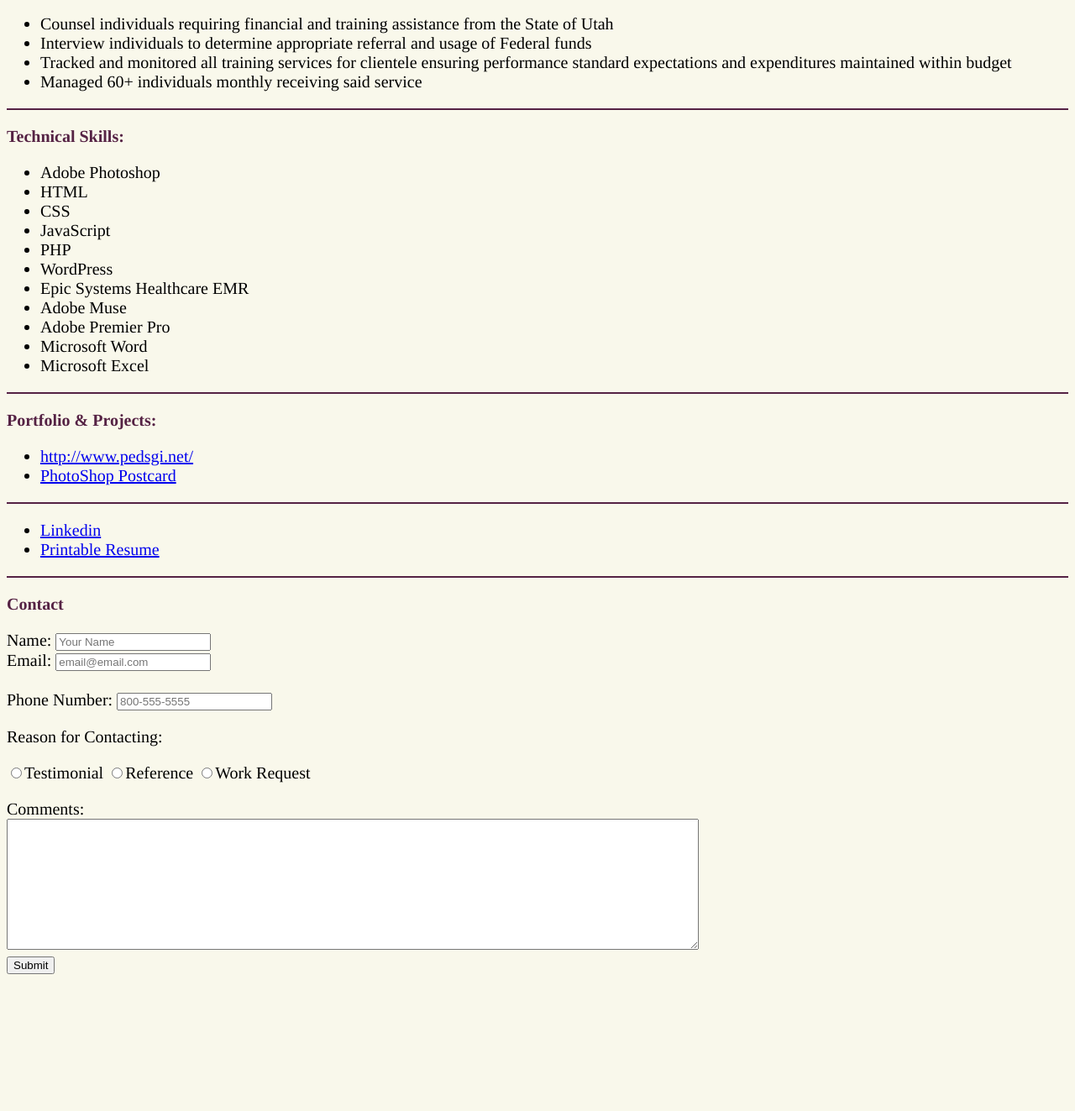
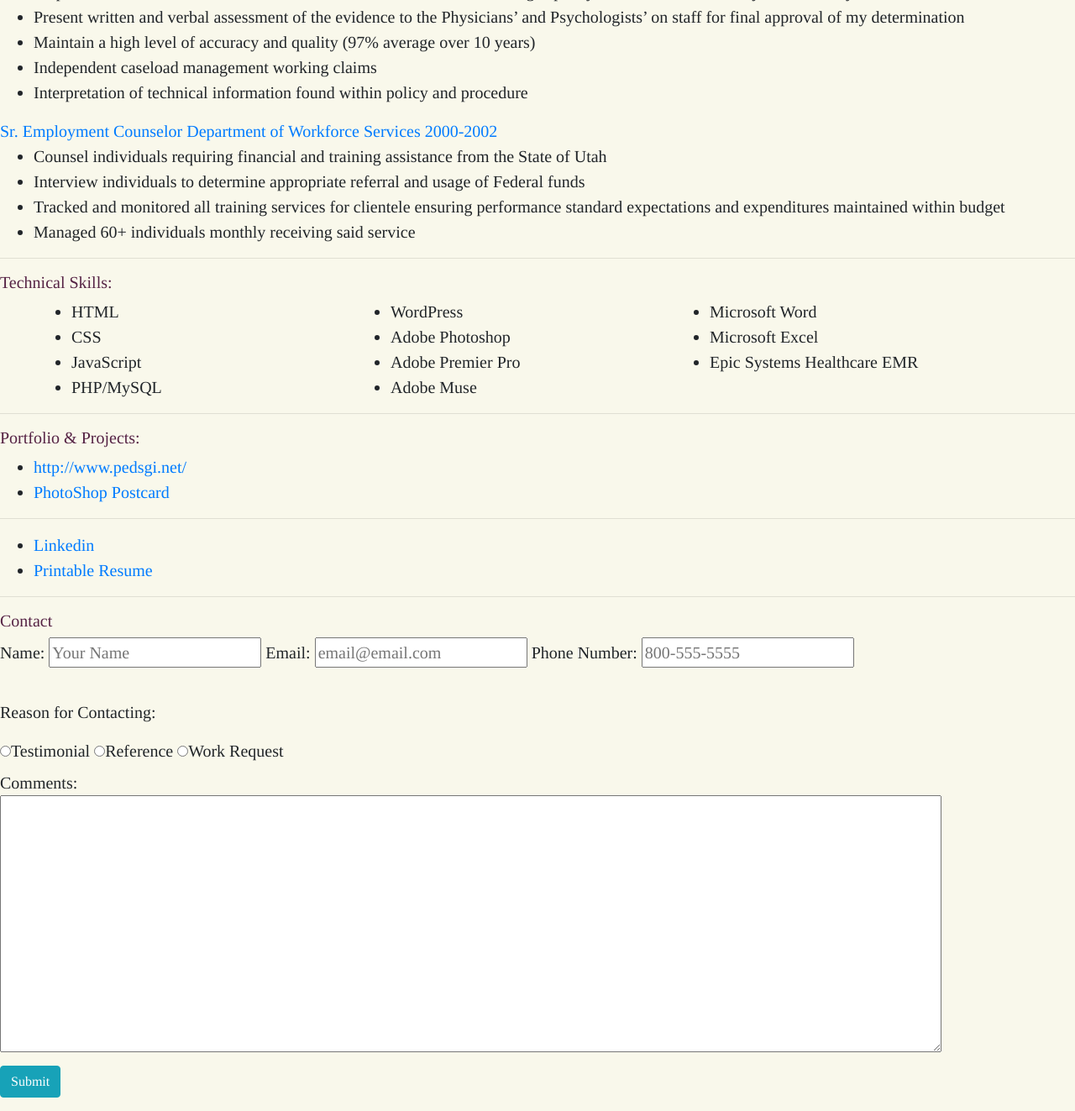
Before and after one commit to Icedeskim/KM-Patel-2020-Resume, a PHP site: page / in a window 1280 px wide. Shown: the part 1937-3260 px from the top of the page at 84% size. Before the commit the page ends 3097 px from the top, so only its background shows below. Run offline with PHP 8.4, Linux system fonts and the light colour scheme.

Commit message:
Add files via upload

```diff
--- a/Index.html
+++ b/Index.html
@@ -3,38 +3,59 @@
 
         <meta charset="UTF-8">
         <meta name="viewport" content="width=device-width, initial-scale=1.0">
-    <head>
+        <link rel="stylesheet" href="https://stackpath.bootstrapcdn.com/bootstrap/4.4.1/css/bootstrap.min.css" integrity="sha384-Vkoo8x4CGsO3+Hhxv8T/Q5PaXtkKtu6ug5TOeNV6gBiFeWPGFN9MuhOf23Q9Ifjh" crossorigin="anonymous">
+
+        <head>
         <img src="Images/KPicRed.jpg">
             <title> KPatel Resume</title>
+
                 <article>
-                        Kimberly Patel<br>
+                        <span id="name">Kimberly Patel</span><br>
                         (m) 801-915-7957<br>
                         kimmbie@gmail.com
                 </article>
 
         <link rel="Stylesheet" href="CSS\Stylesheet1.css">
+
     </head>
 <body>
  <hr>
+
     <nav>
-        <div class="container">
-            <a href="#home">Home</a>
-            <a href="#certification">Certification</a>
-            <a href="#education and training">Education and Training</a>
-            <a href="#volunteer">Volunteer</a>
-            <a href="#personal experience">Personal Experience</a>
-            <a href="#technical skills">Technical Skills</a>
-            <a href="#portfolio & projects">Portfolio & Projects</a>
-            <a href="#Contact">Contact</a>
+        <div class="container-md">
+            <nav class="navbar navbar-expand-.md">
+            <button type="button" class="btn btn-link">
+               <!-- <span id="bar">
+                    <a class="navbar-active" href="#home"></a> </span> -->
+                <span id="bar">
+                    <a class="navbar-brand" href="#certification">Certification</a> </span>
+                <span id="bar">
+                    <a class="navbar-brand" href="#education and training">Education and Training</a> </span>
+                <span id="bar">
+                    <a class="navbar-brand" href="#volunteer">Volunteer</a> </span>
+                <span id="bar">
+                    <a class="navbar-brand" href="#personal experience">Personal Experience</a> </span>
+                <span id="bar">
+                    <a class="navbar-brand" href="#technical skills">Technical Skills</a> </span>
+                <span id="bar">
+                    <a class="navbar-brand" href="#portfolio & projects">Portfolio & Projects</a> </span>
+                <span id="bar">
+                    <a class="navbar-brand" href="#Contact">Contact</a> </span>
+                </button>
+    </nav>
+</div>
+</nav>
         </div>
     </nav>
 <hr>
+
     <section id="home">
      <div id="home">
         <h4>
-            Personal Bio:
+            Introduction:
         </h4>
-                Passionate about Web Development and Design.  In 2017 I was asked to create a Patient Resource Website
+        <div class="container-sm">
+                I am passionate about Web Development and Design.  In 2017 I was asked to create a Patient Resource Website
                 for a private physician.   This was created through Adobe Muse and I am excited to be able to re-create
                 this site for the medical population using proper HTML, CSS and JavaScript.  Through the creation
                 of that website I discovered how much I enjoy creating webpages.  Experienced medical claims adjudicator
@@ -43,6 +64,7 @@
                 all aspects of short film media production.  Graduated from University of Utah with Bachelor of Science
                 and a minor in Criminology.  Additional education through Salt Lake Community College for full-stack web
                 development and design.
+           </div>
         </div>
     </section>
 <hr>
@@ -141,19 +163,31 @@
     <section id="technical skills">
         <div id="technical skills">
             <h3>Technical Skills:</h3>
-                <ul>
-                    <li>Adobe Photoshop</li>
-                    <li>HTML</li>
-                    <li>CSS</li>
-                    <li>JavaScript</li>
-                    <li>PHP</li>
-                    <li>WordPress</li>
-                    <li>Epic Systems Healthcare EMR</li>
-                    <li>Adobe Muse</li>
-                    <li>Adobe Premier Pro</li>
-                    <li>Microsoft Word</li>
-                    <li>Microsoft Excel</li>
-                </ul>
+            <div class="container">
+                <div class="row">
+                  <div class="col">
+                    <ul class="list-group">
+                        <li class="list-group-flush">HTML</li>
+                        <li class="list-group-flush">CSS</li>
+                        <li class="list-group-flush">JavaScript</li>
+                        <li class="list-group-flush">PHP/MySQL</li>
+                  </div>
+                  <div class="col">
+                    <ul class="list-group">
+                        <li class="list-group-flush">WordPress</li>
+                        <li class="list-group-flush">Adobe Photoshop</li>
+                        <li class="list-group-flush">Adobe Premier Pro</li>
+                        <li class="list-group-flush">Adobe Muse</li>
+                  </div>
+                  <div class="col">
+                    <ul class="list-group">
+                        <li class="list-group-flush">Microsoft Word</li>
+                        <li class="list-group-flush">Microsoft Excel</li>
+                        <li class="list-group-flush">Epic Systems Healthcare EMR</li>
+                        </ul>
+                  </div>
+              </div>
+            </div>
         </div>
     </section>
 <hr>
@@ -172,43 +206,46 @@
 <hr>
 
     <section id="Contact"><!--name, phone, email, reason for contacting and basic details-->
+
         <h3>Contact</h3>
             <form method="POST">
-                <label>
+                <label> <span id="radio">
                     Name:
-                        <input type="text" name="full name" placeholder="Your Name">
+                        <input type="text" name="full name" placeholder="Your Name"></span>
                 </label>
-            <br/>
-                <label>
+                <label> <span id="radio">
                     Email:
-                        <input type="text" name="email" placeholder="email@email.com">
+                        <input type="text" name="email" placeholder="email@email.com"> </span>
+                </label>
+
+                <label> <span id="radio">
+                    Phone Number:
+                        <input type="text" name="phonenumber" placeholder="800-555-5555"> </span>
                 </label>
             </form>
             </br>
-                <label>
-                    Phone Number:
-                        <input type="text" name="phonenumber" placeholder="800-555-5555">
-                </label>
-            </br>
                 <p>Reason for Contacting:</p>
-                    <div id="radio">
+                    <span id="radio">
                     <label>
                         <input type="radio" name="reasonforcontacting" value="Testimonial">Testimonial
-                    </label>
+                    </label></span>
+                 <span id="radio">
                 <label>
                         <input type="radio" name="reasonforcontacting" value="Reference">Reference
-                </label>
+                </label></span>
+                <span id="radio">
                     <label>
                         <input type="radio" name="reasonforcontacting" value="Work Request">Work Request
-                </label>
-            </div>
+                </label> </span>
+
                 <p>
 
                 <label>Comments:
         </br>
             <textarea name="comment" rows="10" cols="100"></textarea>
                 </label></br>
-                     <input type="submit"></p>
+                <button type="button" class="btn btn-info" input type="submit">Submit</button>
+                    </p>
             </form>
         </section>
 
@@ -232,5 +269,8 @@
 <footer>
 
 </footer>
+<script src="https://code.jquery.com/jquery-3.4.1.slim.min.js" integrity="sha384-J6qa4849blE2+poT4WnyKhv5vZF5SrPo0iEjwBvKU7imGFAV0wwj1yYfoRSJoZ+n" crossorigin="anonymous"></script>
+<script src="https://cdn.jsdelivr.net/npm/popper.js@1.16.0/dist/umd/popper.min.js" integrity="sha384-Q6E9RHvbIyZFJoft+2mJbHaEWldlvI9IOYy5n3zV9zzTtmI3UksdQRVvoxMfooAo" crossorigin="anonymous"></script>
+<script src="https://stackpath.bootstrapcdn.com/bootstrap/4.4.1/js/bootstrap.min.js" integrity="sha384-wfSDF2E50Y2D1uUdj0O3uMBJnjuUD4Ih7YwaYd1iqfktj0Uod8GCExl3Og8ifwB6" crossorigin="anonymous"></script>
 </body>
 </html>
--- a/Stylesheet1.css
+++ b/Stylesheet1.css
@@ -4,11 +4,16 @@ img {
     display: inline;
     margin-right: 1em;
     float: left;
+
 }
 article {
+
     height 20em;
     display: inline;
+    margin-top: 20px;
+
 }
+
 body {
     font-family: times, arial, sans-serif;
     background-color: #f9f8eb;
@@ -29,39 +34,41 @@ nav >.container {
     padding: 1%;
     font-size: 1.30em;
     margin-inline: 2%;
+
 }
 
 nav {
-    border: 1% #552244;
+    border: 2% #552244;
+
 }
-nav:hover {
-    background-color: #d0baa8;
+#bar:hover {
+    background-color: #c2cfc0;
 }
 
-h4{
+h4 {
     color:#fefaec;
-    font-size: 18px;
+    font-size: 1em;
     text-align: center;
-    padding-top: 15px;
+    padding-top: 1.5em;
 }
 
-h3{
+h3 {
     color: #552244;
     font-size:20px;
 }
 
 #home {
     background-image: url(../Images/ValleyofFire.jpg);
+    position: relative;
     background-position: center;
     background-repeat: no-repeat;
     background-size: static;
     text-align: justify;
-    padding-inline-start: 8em;
+    padding-inline-start: 7em;
     padding-inline-end: 8em;
     color: #fefaec;
     word-wrap: normal;
-    font-size: 20px;
-    font-weight: 18px;
+    font-weight: 1.8em;
 
 }
 
```
Also changed, not shown: mystyle.css (added, +15 -0 lines).
